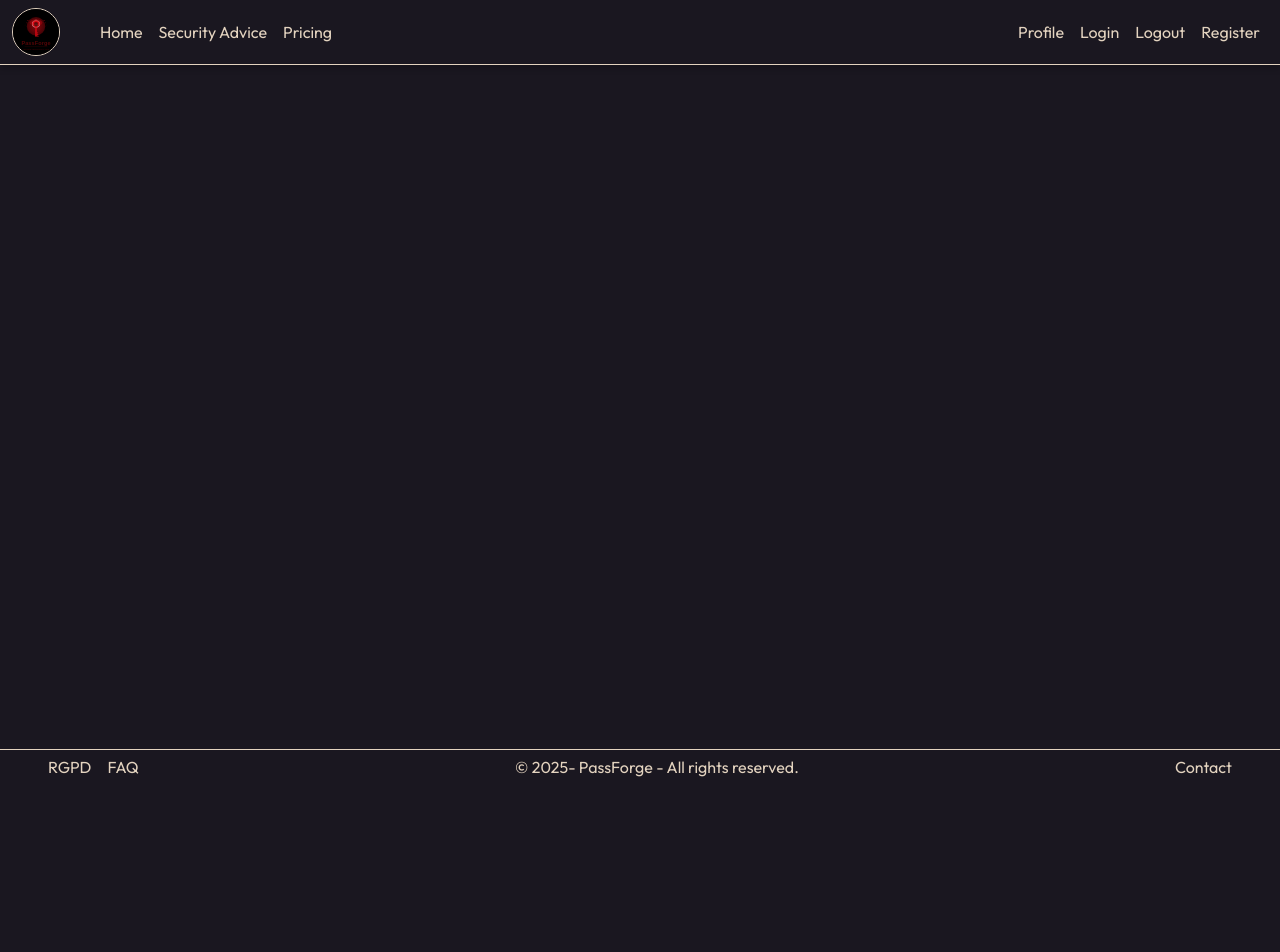
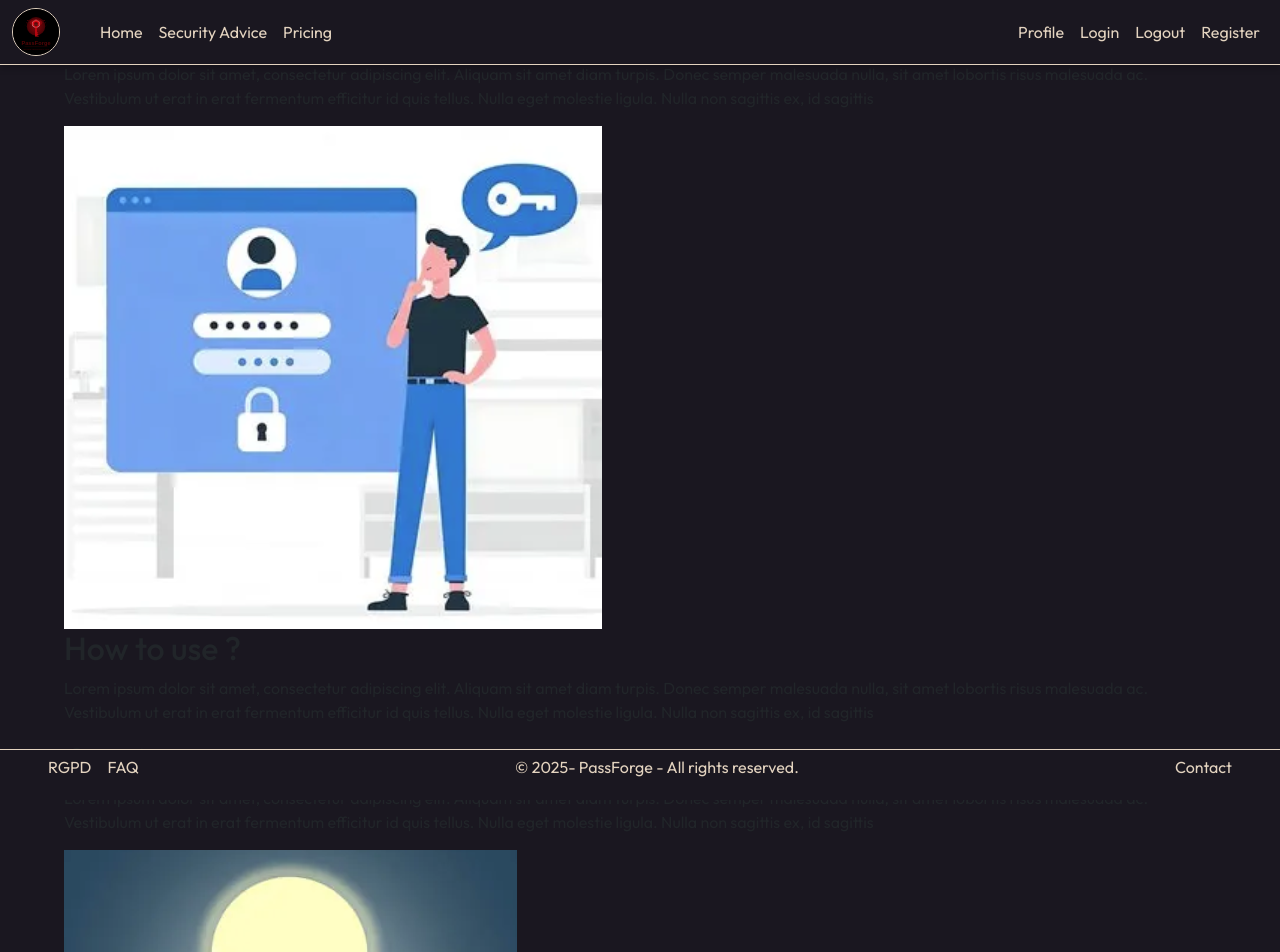
Before and after one commit to PassForgeTHP/React_Passforge, a React (Vite) app: page /security-advice in a window 1280 px wide. Shown: the top 952 px of the page. Before the commit the page ends 800 px from the top, so only its background shows below. Built offline with nearby package versions, Linux system fonts and the light colour scheme.

Commit message:
correction conflicts between bootstrap and css

```diff
--- a/src/App.jsx
+++ b/src/App.jsx
@@ -5,13 +5,14 @@ import Footer from "./components/Footer";
 import Home from "./pages/Home";
 import Login from "./pages/Login";
 import Register from "./pages/Register";
-// import SecurityAdvice from "./pages/SecurityAdvice";
+import SecurityAdvice from "./pages/SecurityAdvice";
 import { initDB } from "./services/indexedDB";
 import Pricing from "./pages/Pricing";
 import FAQ from "./pages/FAQ";
 import "./styles/App.css";
 import "./styles/navbar.css";
 import "./styles/responsives.css";
+import "./styles/home.css";
 
 function App() {
   // Initialize IndexedDB on app startup
@@ -35,7 +36,7 @@ function App() {
           <Route path="/" element={<Home />} />
           <Route path="/login" element={<Login />} />
           <Route path="/register" element={<Register />} />
-          {/* <Route path="/security-advice" element={<SecurityAdvice/>} /> */}
+          <Route path="/security-advice" element={<SecurityAdvice />} />
           <Route path="/pricing" element={<Pricing />} />
           <Route path="/faq" element={<FAQ />} />
         </Routes>
--- /dev/null
+++ b/src/pages/SecurityAdvice.jsx
@@ -0,0 +1,44 @@
+import img1 from "../assets/images/img1.png";
+import img2 from "../assets/images/img2.png";
+export default function SecurityAdvice() {
+  return (
+    <section className="security-advice-container">
+      <div className="security-section">
+        <h2>Why PassForge ?</h2>
+        <p>
+          Lorem ipsum dolor sit amet, consectetur adipiscing elit. Aliquam sit
+          amet diam turpis. Donec semper malesuada nulla, sit amet lobortis
+          risus malesuada ac. Vestibulum ut erat in erat fermentum efficitur id
+          quis tellus. Nulla eget molestie ligula. Nulla non sagittis ex, id
+          sagittis
+        </p>
+      </div>
+      <div className="security-section">
+        <img src={img1} alt="image 1" />
+        <div>
+          <h2>How to use ?</h2>
+          <p>
+            Lorem ipsum dolor sit amet, consectetur adipiscing elit. Aliquam sit
+            amet diam turpis. Donec semper malesuada nulla, sit amet lobortis
+            risus malesuada ac. Vestibulum ut erat in erat fermentum efficitur
+            id quis tellus. Nulla eget molestie ligula. Nulla non sagittis ex,
+            id sagittis
+          </p>
+        </div>
+      </div>
+      <div>
+        <div className="security-section">
+          <h2>Our tips </h2>
+          <p>
+            Lorem ipsum dolor sit amet, consectetur adipiscing elit. Aliquam sit
+            amet diam turpis. Donec semper malesuada nulla, sit amet lobortis
+            risus malesuada ac. Vestibulum ut erat in erat fermentum efficitur
+            id quis tellus. Nulla eget molestie ligula. Nulla non sagittis ex,
+            id sagittis
+          </p>
+        </div>
+        <img src={img2} alt="image 2" />
+      </div>
+    </section>
+  );
+}
--- a/src/styles/App.css
+++ b/src/styles/App.css
@@ -135,83 +135,3 @@ footer {
   background-color: var(--light) !important;
   border-radius: 0.3rem;
 }
-
-/* HOME */
-
-.home-container {
-  display: flex;
-  justify-content: center;
-  align-items: center;
-  text-align: center;
-  margin-top: 5rem;
-  margin-bottom: 5rem;
-  width: 90%;
-}
-
-.text-container-home {
-  max-width: 600px;
-  margin: 0 auto;
-}
-.text-container-home h1 {
-  font-size: 4rem;
-  margin-bottom: 1rem;
-  color: var(--medium-red);
-}
-.text-container-home p {
-  font-size: 1.2rem;
-  margin-bottom: 2rem;
-  color: var(--light);
-}
-.home-link {
-  text-decoration: none;
-  color: var(--dark);
-  border: 0.1rem solid var(--base-red);
-  background-color: var(--medium-red);
-  padding: 0.5rem 1rem;
-  border-radius: 0.5rem;
-  margin: 0 0.5rem;
-  box-shadow: 0 0.2rem var(--shadow-red);
-}
-
-.img-container-home {
-  position: relative;
-  width: 100%;
-  max-width: 700px;
-  margin: auto;
-}
-
-.img-container-home img {
-  position: absolute;
-  width: 14rem;
-  height: 14rem;
-  border: 0.5rem solid var(--light);
-  border-radius: 0.5rem;
-  box-shadow: 0 0 1rem var(--shadow-light);
-  transition: all 0.3s ease;
-  margin-top: 5rem;
-}
-
-.img-container-home img:nth-child(1) {
-  margin-top: 8rem;
-  top: 0;
-  left: 10%;
-  transform: translate(-50%, -50%) rotate(-10deg);
-}
-.img-container-home img:nth-child(2) {
-  top: 50%;
-  left: 70%;
-  transform: translate(-50%, -50%) rotate(10deg);
-}
-.img-container-home img:nth-child(3) {
-  top: 70%;
-  left: 70%;
-  transform: translate(-50%, -50%) rotate(-10deg);
-}
-.img-container-home img:nth-child(4) {
-  top: 60%;
-  left: 60%;
-  transform: translate(-50%, -50%) rotate(10deg);
-}
-.img-container-home img:hover {
-  transform: translate(-50%, -50%) scale(1.05) rotate(0deg);
-}
--- /dev/null
+++ b/src/styles/home.css
@@ -0,0 +1,80 @@
+/* HOME */
+
+.home-container {
+  display: flex;
+  justify-content: center;
+  align-items: center;
+  text-align: center;
+  margin-top: 5rem;
+  margin-bottom: 5rem;
+  width: 100%;
+}
+
+.text-container-home {
+  max-width: 600px;
+  margin: 0 auto;
+}
+.text-container-home h1 {
+  font-size: 4rem;
+  margin-bottom: 1rem;
+  color: var(--medium-red);
+}
+.text-container-home p {
+  font-size: 1.2rem;
+  margin-bottom: 2rem;
+  color: var(--light);
+}
+.home-link {
+  text-decoration: none;
+  color: var(--dark);
+  border: 0.1rem solid var(--base-red);
+  background-color: var(--medium-red);
+  padding: 0.5rem 1rem;
+  border-radius: 0.5rem;
+  margin: 0 0.5rem;
+  box-shadow: 0 0.2rem var(--shadow-red);
+}
+
+.img-container-home {
+  position: relative;
+  width: 100%;
+  max-width: 700px;
+  min-height: 600px;
+  margin: auto;
+}
+
+.img-container-home img {
+  position: absolute;
+  width: 14rem;
+  height: 14rem;
+  border: 0.5rem solid var(--light);
+  border-radius: 0.5rem;
+  box-shadow: 0 0 1rem var(--shadow-light);
+  transition: all 0.3s ease;
+  margin-top: 5rem;
+}
+
+.img-container-home img:nth-child(1) {
+  margin-top: 8rem;
+  top: 0;
+  left: 10%;
+  transform: translate(-50%, -50%) rotate(-10deg);
+}
+.img-container-home img:nth-child(2) {
+  top: 50%;
+  left: 70%;
+  transform: translate(-50%, -50%) rotate(10deg);
+}
+.img-container-home img:nth-child(3) {
+  top: 70%;
+  left: 70%;
+  transform: translate(-50%, -50%) rotate(-10deg);
+}
+.img-container-home img:nth-child(4) {
+  top: 60%;
+  left: 60%;
+  transform: translate(-50%, -50%) rotate(10deg);
+}
+.img-container-home img:hover {
+  transform: translate(-50%, -50%) scale(1.05) rotate(0deg);
+}
--- a/src/styles/index.css
+++ b/src/styles/index.css
@@ -11,15 +11,29 @@
   --shadow-red: rgba(255, 0, 0, 0.2);
 }
 
+*,
+*::before,
+*::after {
+  box-sizing: border-box;
+}
+
 body {
-  background: var(--dark);
+  background: var(--dark) !important;
+  margin: 0 !important;
+  padding: 0 !important;
+  font-family: var(--font-family) !important;
+}
+
+#root {
+  width: 100%;
   margin: 0;
   padding: 0;
-  box-sizing: border-box;
-  font-family: var(--font-family);
 }
 
 main {
-  width: 95%;
-  margin: 1rem auto;
+  max-width: 1400px;
+  width: 90%;
+  margin: 1rem auto !important;
+  padding: 0 !important;
+  display: block !important;
 }
--- a/src/styles/responsives.css
+++ b/src/styles/responsives.css
@@ -1,4 +1,12 @@
 @media screen and (max-width: 768px) {
+  main {
+    width: 95% !important;
+    max-width: 95% !important;
+    margin: 1rem auto !important;
+    padding: 0 !important;
+    display: block !important;
+  }
+
   /* Footer */
   footer {
     flex-direction: column;
@@ -25,11 +33,13 @@
 
   .home-container {
     flex-direction: column;
+    align-items: center;
     margin: 5rem auto 0;
+    width: 100%;
   }
 
   .text-container-home h1 {
-    font-size: 2.5rem;
+    font-size: 2.3rem;
   }
 
   .text-container-home p {
@@ -129,7 +139,7 @@
   }
 }
 
-@media screen and (min-width: 1025px) {
+@media screen and (min-width: 1025px) and (max-width: 1100px) {
   /* Home */
   .home-container {
     display: grid;
```
